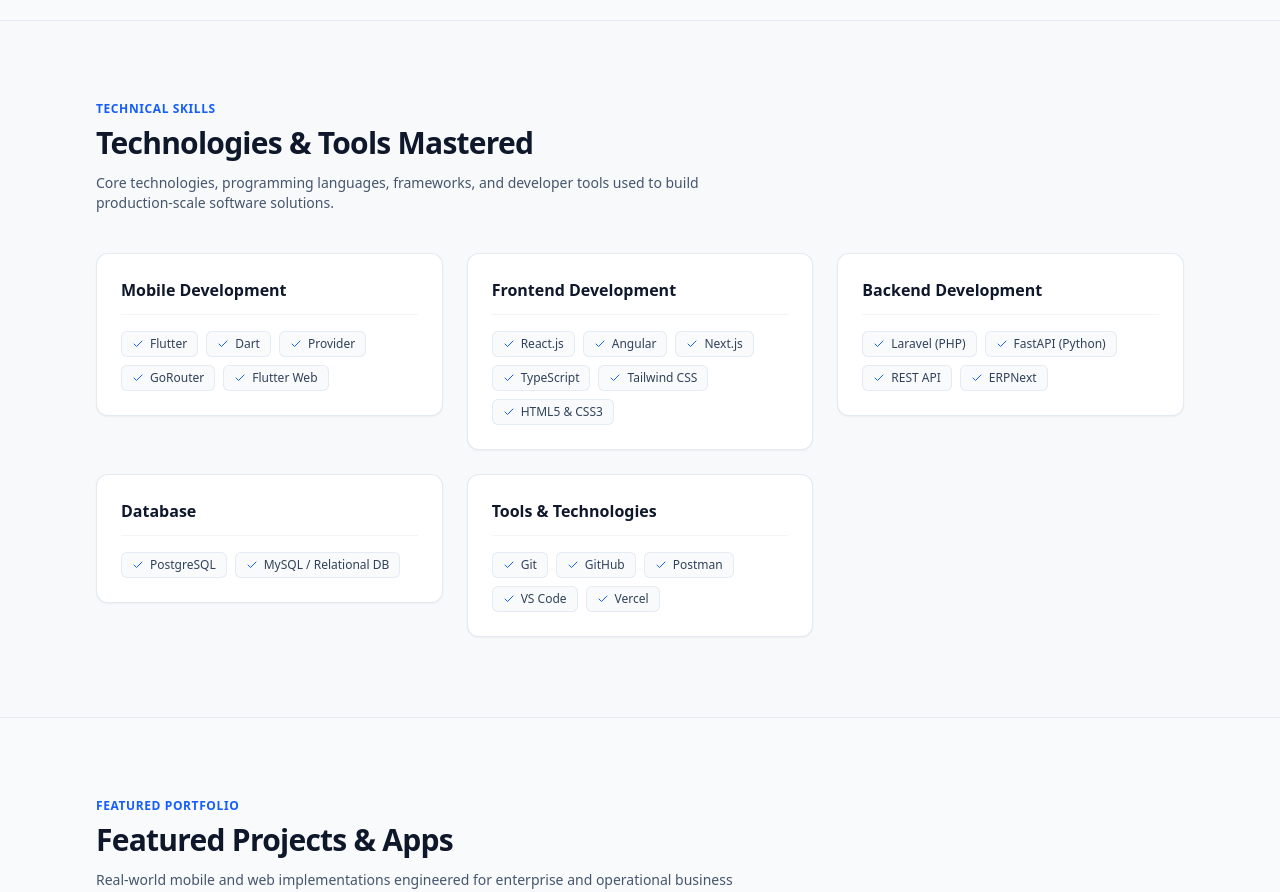
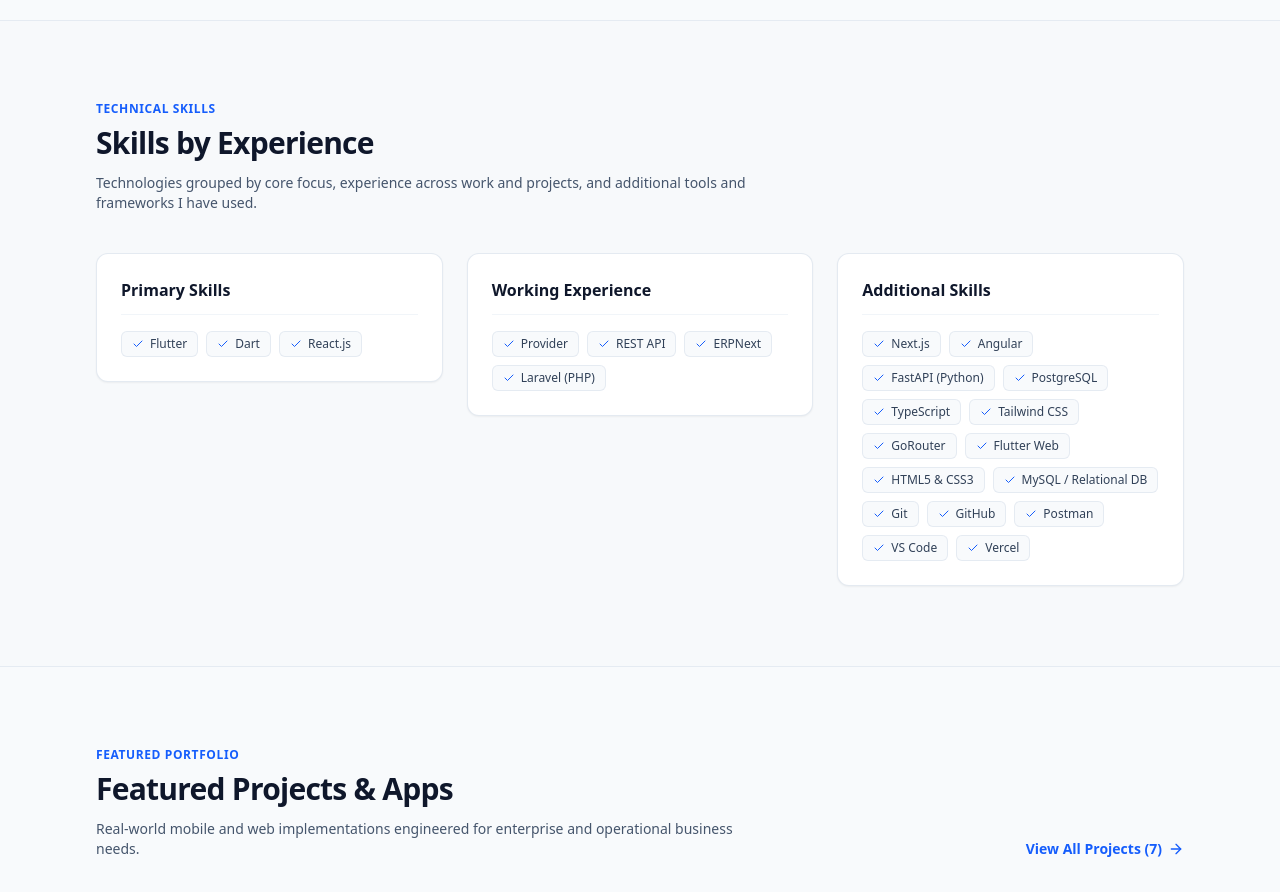
Before and after one commit to rezaoktaviansandyxx/my-portfolio, a Next.js app: page / in a window 1280 px wide. Shown: the part 1420-2312 px from the top of the page. Built offline with nearby package versions, Linux system fonts and the light colour scheme; no server answers.

Commit message:
refactor(skills): reorganize skill categories and update descriptions in i18n

```diff
--- a/src/data/skills.ts
+++ b/src/data/skills.ts
@@ -2,23 +2,15 @@ import { SkillCategory } from "@/types";
 
 export const skillCategoriesData: SkillCategory[] = [
   {
-    category: "Mobile Development",
-    skills: ["Flutter", "Dart", "Provider", "GoRouter", "Flutter Web"]
+    category: "Primary Skills",
+    skills: ["Flutter", "Dart", "React.js"]
   },
   {
-    category: "Frontend Development",
-    skills: ["React.js", "Angular", "Next.js", "TypeScript", "Tailwind CSS", "HTML5 & CSS3"]
+    category: "Working Experience",
+    skills: ["Provider", "REST API", "ERPNext", "Laravel (PHP)"]
   },
   {
-    category: "Backend Development",
-    skills: ["Laravel (PHP)", "FastAPI (Python)", "REST API", "ERPNext"]
-  },
-  {
-    category: "Database",
-    skills: ["PostgreSQL", "MySQL / Relational DB"]
-  },
-  {
-    category: "Tools & Technologies",
-    skills: ["Git", "GitHub", "Postman", "VS Code", "Vercel"]
+    category: "Additional Skills",
+    skills: ["Next.js", "Angular", "FastAPI (Python)", "PostgreSQL", "TypeScript", "Tailwind CSS", "GoRouter", "Flutter Web", "HTML5 & CSS3", "MySQL / Relational DB", "Git", "GitHub", "Postman", "VS Code", "Vercel"]
   }
 ];
--- a/src/lib/i18n.ts
+++ b/src/lib/i18n.ts
@@ -60,8 +60,8 @@ export const translations = {
     // Skills
     skills: {
       tag: "Keahlian Teknis",
-      title: "Teknologi & Alat yang Dikuasai",
-      desc: "Kumpulan teknologi utama, bahasa pemrograman, framework, dan tools yang saya gunakan dalam membangun solusi perangkat lunak skala produksi.",
+      title: "Keahlian Berdasarkan Pengalaman",
+      desc: "Teknologi dikelompokkan berdasarkan fokus utama, pengalaman dalam pekerjaan dan proyek, serta teknologi tambahan yang pernah digunakan.",
     },
     // Projects
     projects: {
@@ -225,8 +225,8 @@ export const translations = {
     // Skills
     skills: {
       tag: "Technical Skills",
-      title: "Technologies & Tools Mastered",
-      desc: "Core technologies, programming languages, frameworks, and developer tools used to build production-scale software solutions.",
+      title: "Skills by Experience",
+      desc: "Technologies grouped by core focus, experience across work and projects, and additional tools and frameworks I have used.",
     },
     // Projects
     projects: {
```
